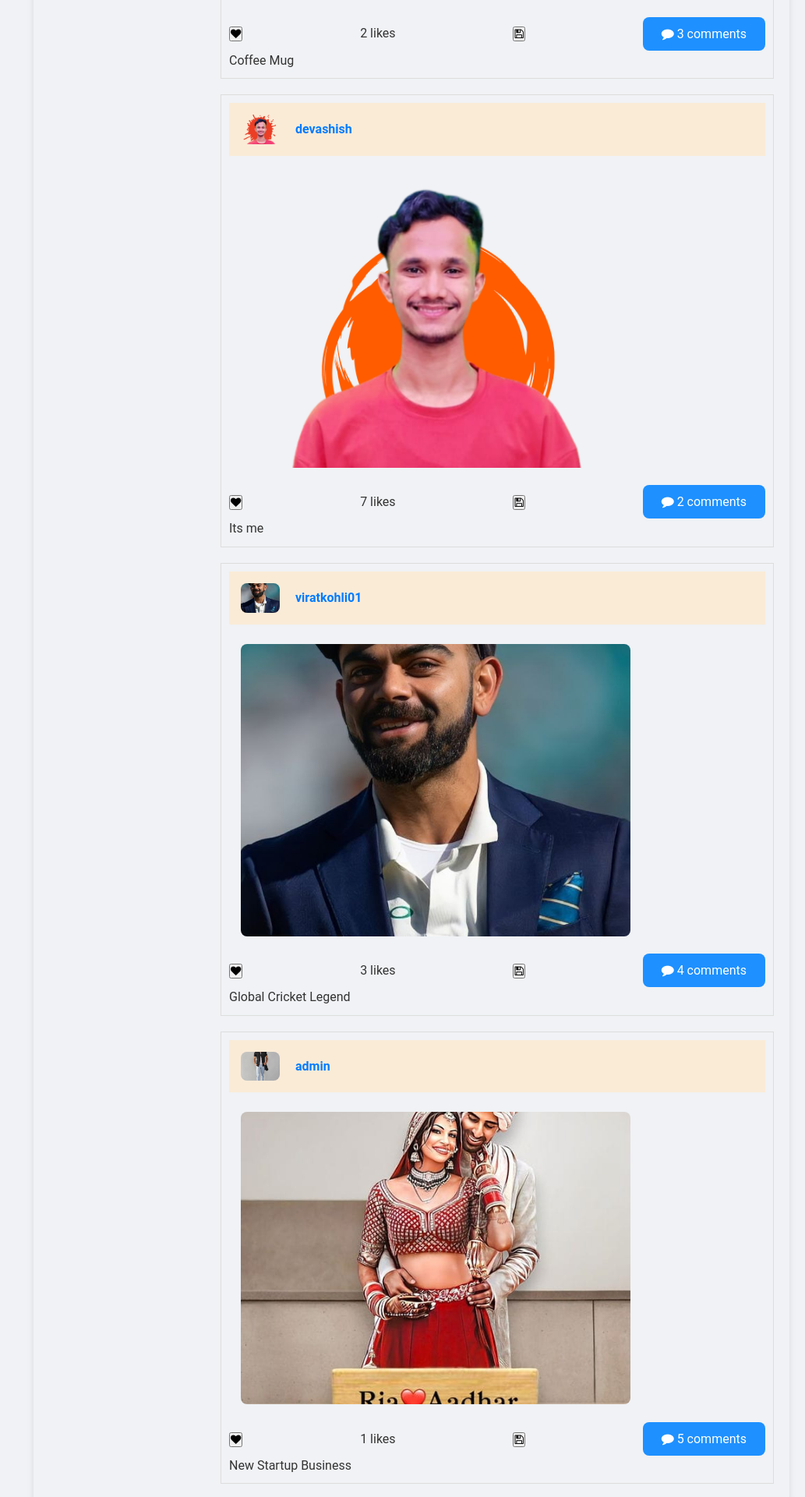
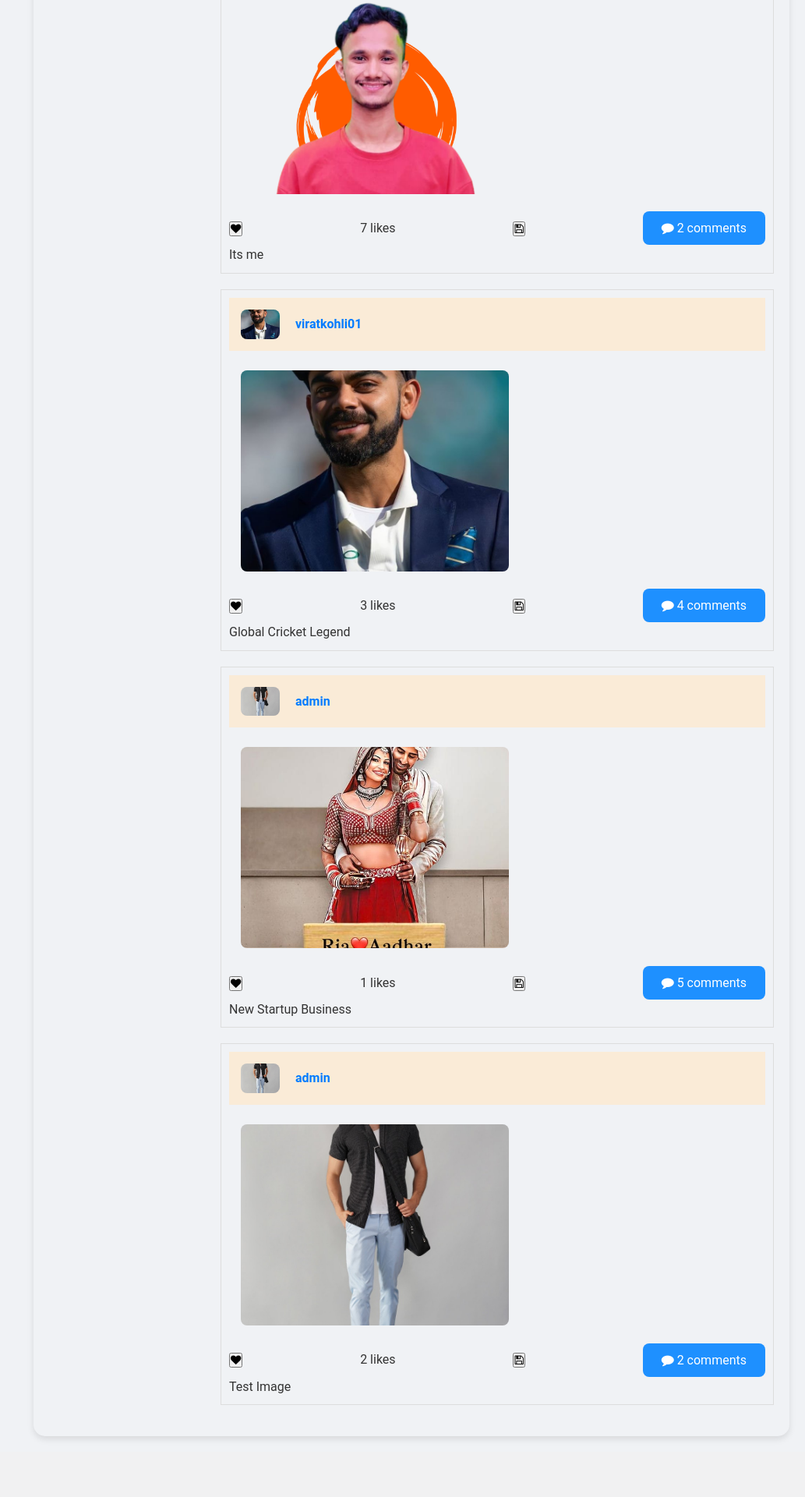
Before and after one commit to Devasshish/Test, a Django app: page / in a window 1280 px wide. Shown: the part 1278-3198 px from the top of the page at 78% size, without its empty margins (247-1280 px from the left). After the commit the page ends 3124 px from the top, so only its background shows below. Run offline with Django 5.2, Linux system fonts and the light colour scheme; a user stored in the database is signed in; data comes from the database, SQL or seed files in the repository.

Commit message:
Update home.html

```diff
--- a/posts/templates/posts/home.html
+++ b/posts/templates/posts/home.html
@@ -21,7 +21,7 @@
   }
 
   .post img {
-  max-width: 100%;
+  max-width: 50%;
   height: auto;
   aspect-ratio: 4 / 3;
   border-radius: 8px;
```
